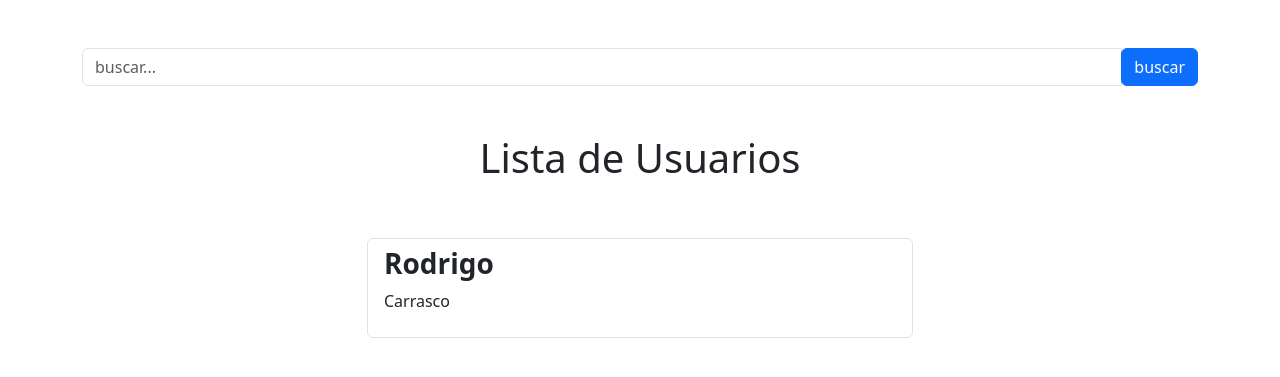
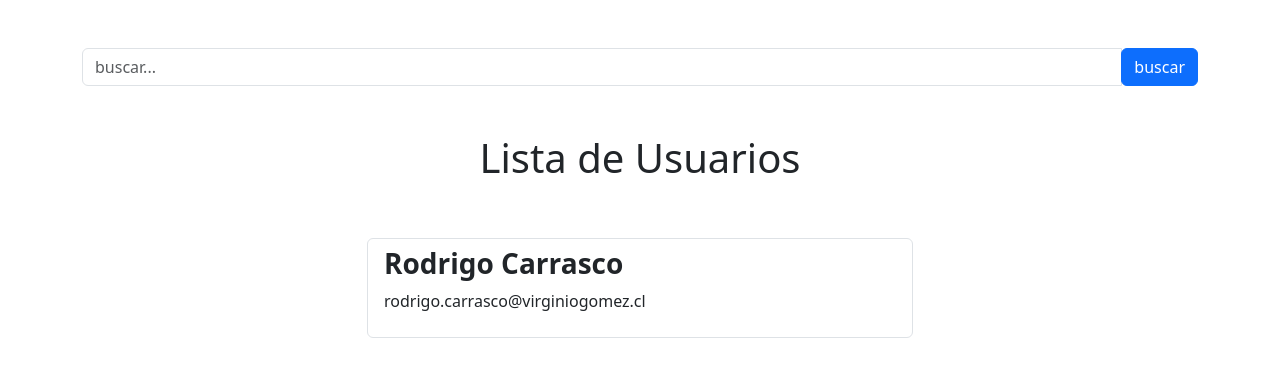
Before and after one commit to RodrigoCE13/app-clientes-pm, a Django app: page /usuarios/ in a window 1280 px wide. Shown: the part 56-433 px from the top of the page. Run offline with Django 4.2, Linux system fonts and the light colour scheme; a user stored in the database is signed in; data comes from the database, SQL or seed files in the repository; both versions use the stored data as it was after the commit.

Commit message:
detalles

```diff
--- a/clientes/forms.py
+++ b/clientes/forms.py
@@ -21,8 +21,8 @@ class ClienteForm(forms.ModelForm):
         ('otro', 'Otro tipo de cuenta'),
     )
     banco = forms.ChoiceField(choices=bancos, widget=forms.Select(attrs={'class': 'form-select'}))
-    tipoCuenta = forms.ChoiceField(choices=regimens, widget=forms.Select(attrs={'class': 'form-select'}))
-    regimenTributario = forms.ChoiceField(choices=tiposCuenta, widget=forms.Select(attrs={'class': 'form-select'}))
+    tipoCuenta = forms.ChoiceField(choices=tiposCuenta, widget=forms.Select(attrs={'class': 'form-select'}))
+    regimenTributario = forms.ChoiceField(choices=regimens, widget=forms.Select(attrs={'class': 'form-select'}))
 
     class Meta:
         model=Cliente
--- a/core/templates/login.html
+++ b/core/templates/login.html
@@ -4,7 +4,7 @@
 
 <main class="container">
     <div class="row">
-        <section class="col-md-8 offset-md-2 mt-5">
+        <section class="col-md-6 offset-md-3 mt-5">
             <form action="/signin/" method="POST" class="card card-body text-center">
                 {% csrf_token %}
                 <h1>Iniciar sesion</h1>
@@ -12,11 +12,11 @@
                 {% csrf_token %}
                 <div class="mb-3">
                     <label class="form-label mt-3">Nombre de usuario</label>
-                    <input type="text" name="username" class="form-control text-center" placeholder="Ingrese su Nombre de usuario">
+                    <input type="text" name="username" class="form-control text-center" >
                 </div>
                 <div class="mb-3">
                     <label class="form-label mt-3">Contraseña</label>
-                    <input type="password" name="password" class="form-control text-center" placeholder="Ingrese su Contraseña">
+                    <input type="password" name="password" class="form-control text-center" >
                 </div>
                 <button class="btn btn-primary mt-2">
                     Iniciar sesion
--- a/usuarios/templates/usuarios.html
+++ b/usuarios/templates/usuarios.html
@@ -30,14 +30,12 @@
                 <a class="list-group-item" href="{% url 'usuario_detail' usuario.id %}">
                     <header class="d-flex justify-content-between">
                         {% if usuario.estado %}
-                            <h3 class="fw-bold">{{usuario.nombre}}</h3>
-                            <p>{{usuario.rol_user}}</p>
+                            <h3 class="fw-bold">{{usuario.nombre}} {{usuario.apellido}}</h3>
                         {% else %}
-                            <h3 class="text-secondary" >{{usuario.nombre}}</h3>
-                            <p>{{usuario.rol_user}}</p>
+                            <h3 class="text-secondary" >{{usuario.nombre}} {{usuario.apellido}}</h3>
                         {% endif %}
                     </header>
-                    <p>{{usuario.apellido}}</p>
+                    <p>{{usuario.email}}</p>
                 </a>
                 {% endfor %}
             </ul>
```
Also changed, not shown: db.sqlite3.
